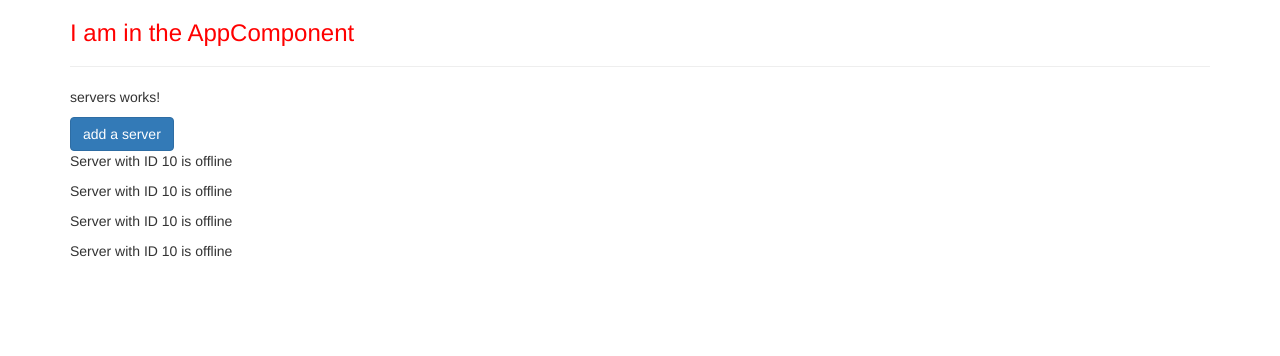
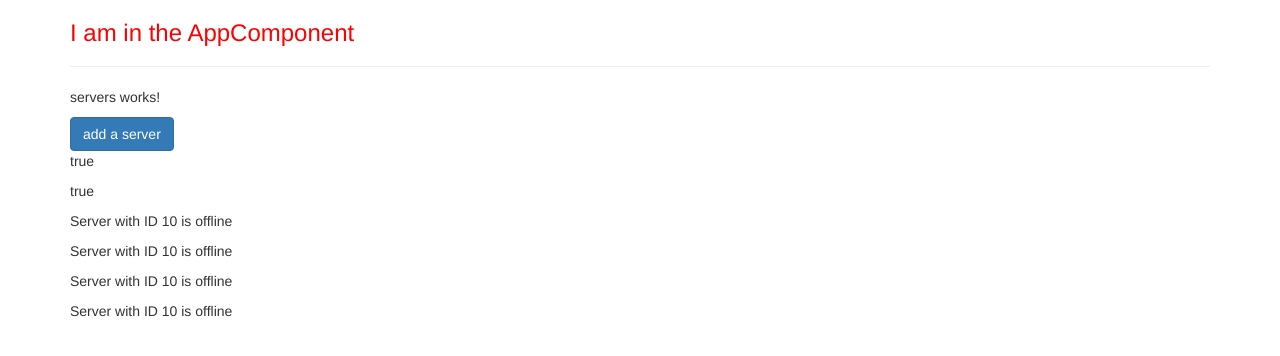
Before and after one commit to woon17/my-first-app, an Angular app: page / in a window 1280 px wide. Shown: the top 356 px of the page. Built offline with nearby package versions, Linux system fonts and the light colour scheme.

Commit message:
string interpolation vs property binding

```diff
--- a/src/app/servers/servers.component.html
+++ b/src/app/servers/servers.component.html
@@ -1,7 +1,11 @@
 <p>servers works!</p>
 <!-- <button class="btn btn-primary" disabled>add a server
     </button> -->
+<!--  cannot mix string interpolation and property binding together -->
+<!--  wrong expression: [disabled]="!{{allowNewServer}}" -->
 <button class="btn btn-primary" [disabled]="!allowNewServer">add a server
     </button>
+<p>{{allowNewServer}}</p>
+<p [innerText]="allowNewServer"></p>
 <app-server></app-server>
 <app-server></app-server>
```
